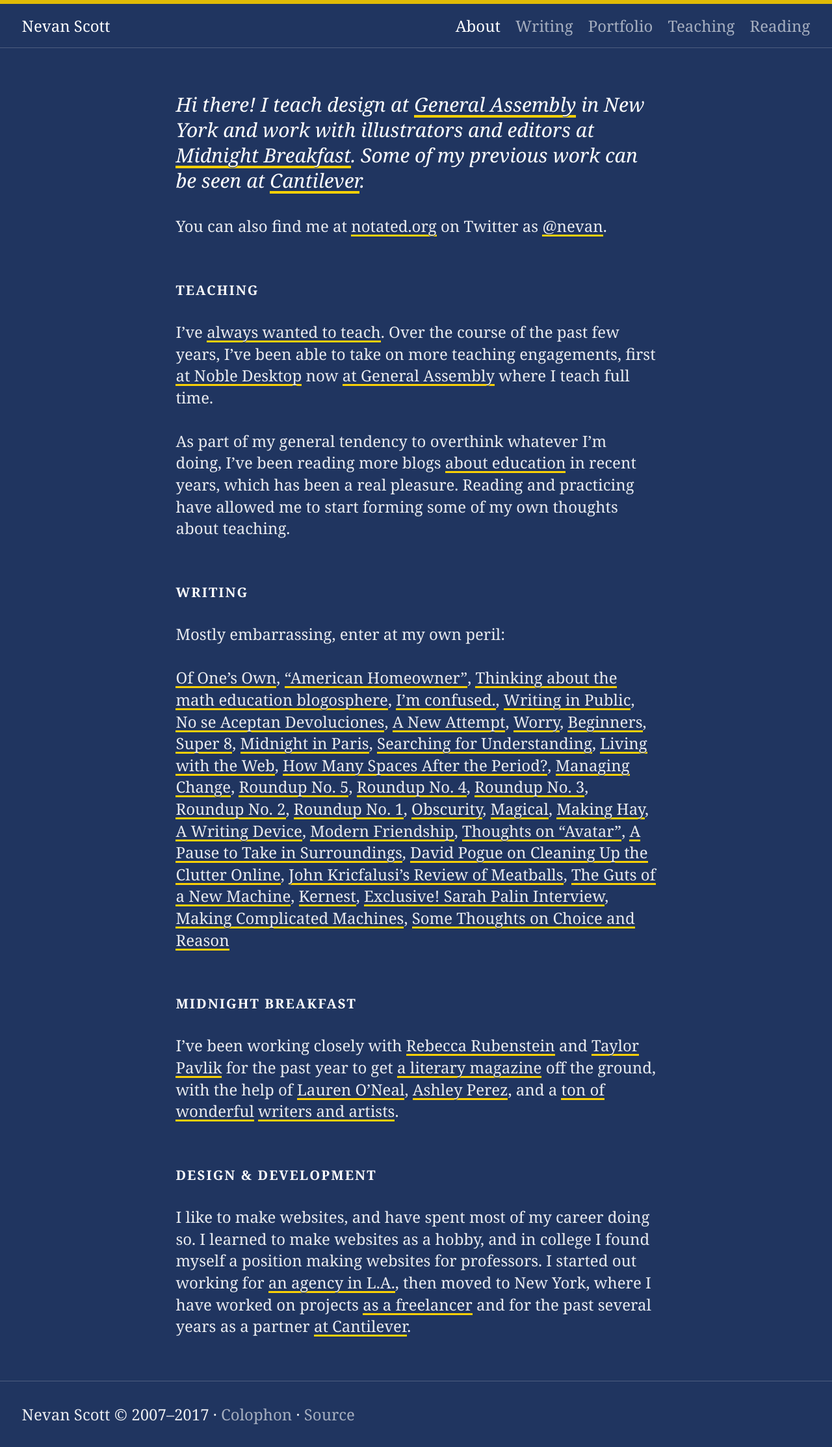
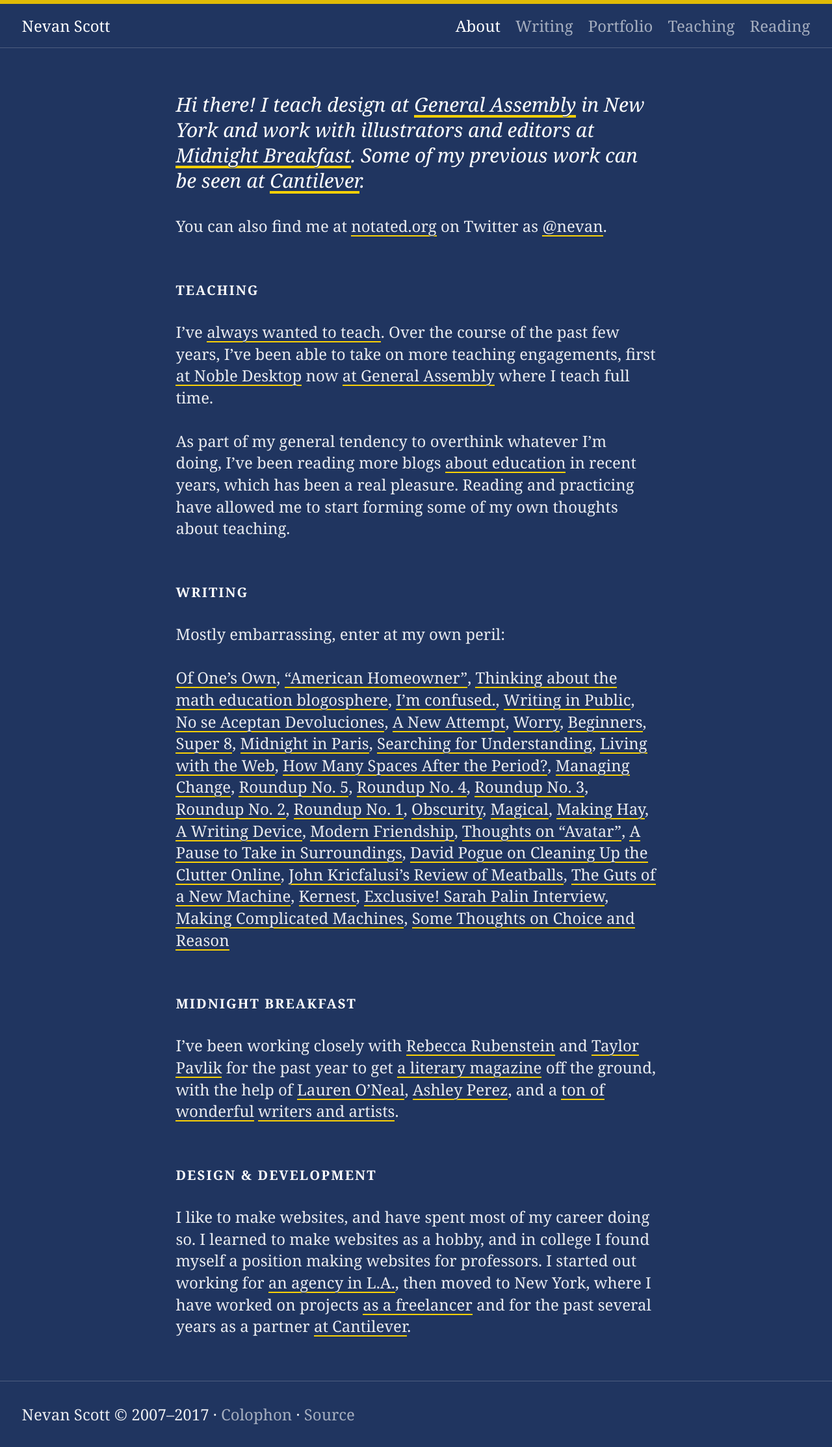
Before and after one commit to nevanscott/nevanscott.github.io, a Jekyll site: the page built from index.md, in a window 1280 px wide. Shown: the whole page at 65% size. Built offline with Jekyll 4.4.1, drawn with Linux system fonts in a browser that asks for light colours.

Commit message:
lightens the link stroke

```diff
--- a/_includes/main.scss
+++ b/_includes/main.scss
@@ -111,11 +111,11 @@ $ssl: "all and (min-width: 45em)";
 // Decoration
 :root {
   --figure-drop-offset: .5em -.5em 0;
-  --link-stroke-width: 2px;
+  --link-stroke-width: 1px;
 }
 @media #{$ssm} {
   :root {
-    --link-stroke-width: 3px;
+    --link-stroke-width: 2px;
   }
 }
 @media #{$ssl} {
```
